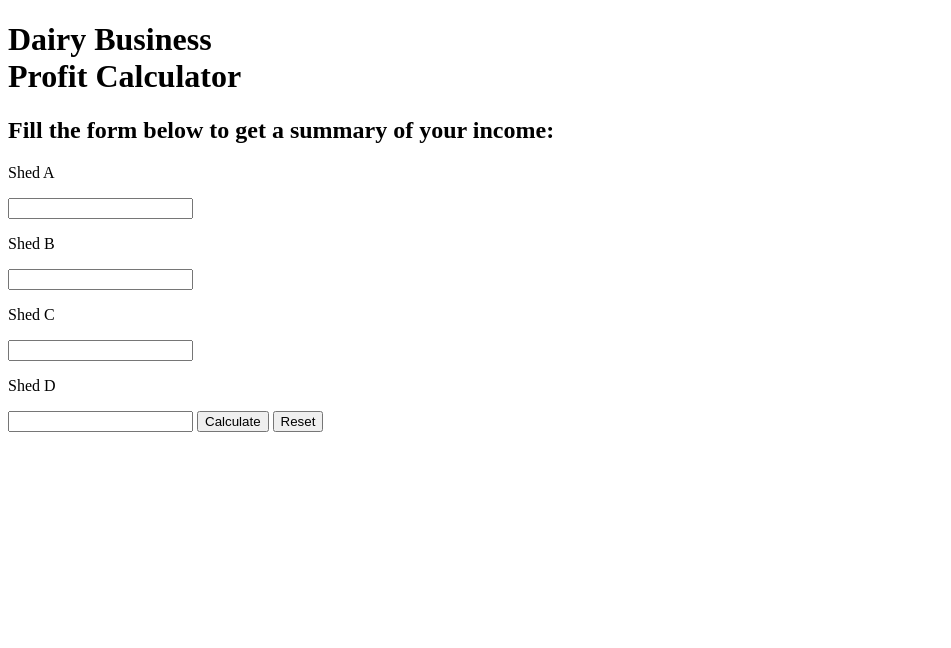
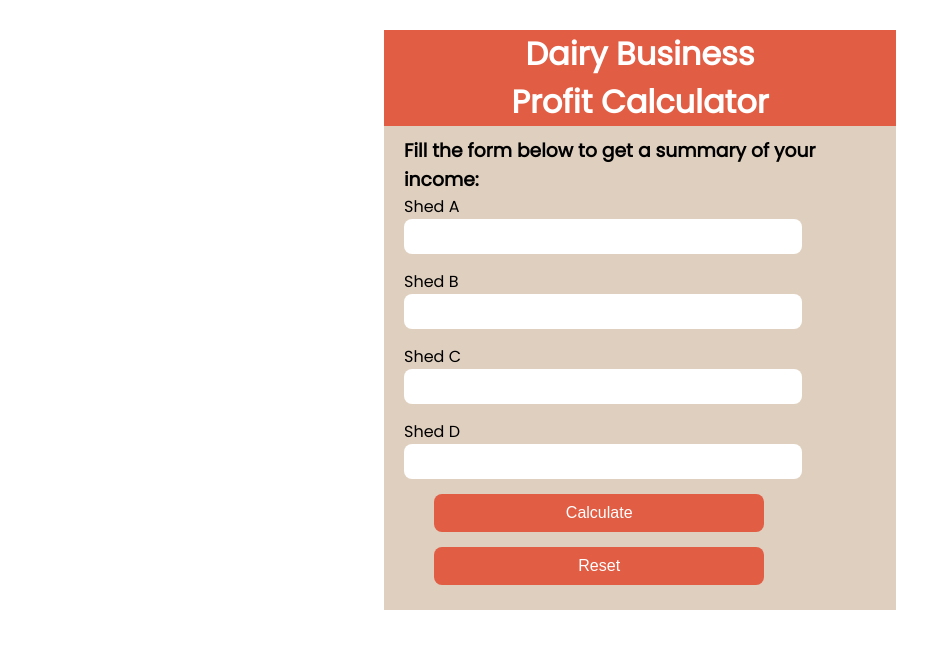
Before and after one commit to Maina-Francis/Profit-Calculator, a plain HTML site: page index.html in a window 1280 px wide. Shown: the whole page, without its empty margins (0-951 px from the left). Drawn offline with Linux system fonts and the light colour scheme.

Commit message:
styles the form section

```diff
--- a/assets/css/style.css
+++ b/assets/css/style.css
@@ -0,0 +1,41 @@
+*{
+    margin: 0;
+    padding: 0;
+}
+
+.container{
+    display: flex;
+    flex-direction: column;
+    justify-items: space-around;
+    width: 40%;
+    margin: auto;
+    padding: 10px 20px;
+    font-family: poppins;
+}
+.logo{
+    text-align: center;
+    margin: 20px 0 0 0;
+    background-color: #E15D44;
+    color: white;
+}
+form{
+    background-color: #DFCFBE;
+    padding: 10px 20px;
+}
+input{
+    width: 80%;
+    border: none;
+    border-radius: 8px;
+    padding: 10px;
+    margin-bottom: 15px;
+}
+button{
+    width: 70%;
+    margin:0 0 15px 30px;
+    padding: 10px;
+    border-radius: 8px;
+    border: none;
+    font-size: 16px;
+    background-color: #E15D44;
+    color: white
+}
--- a/index.html
+++ b/index.html
@@ -4,29 +4,32 @@
     <meta charset="UTF-8" />
     <meta http-equiv="X-UA-Compatible" content="IE=edge" />
     <meta name="viewport" content="width=device-width, initial-scale=1.0" />
-    <link rel="stylesheet" href="../Profit-Calculator/assets/css/style.css" />
+    <link rel="stylesheet" href="assets/css/style.css" />
+    <link rel="preconnect" href="https://fonts.googleapis.com" />
+    <link rel="preconnect" href="https://fonts.gstatic.com" crossorigin />
+    <link
+      href="https://fonts.googleapis.com/css2?family=Poppins&display=swap"
+      rel="stylesheet"
+    />
     <title>Profit Calculator</title>
   </head>
   <body>
     <!-- Header section -->
 
-    <div class="first-container">
+    <div class="container">
       <header class="nav-bar">
-        <div class="nav">
         <div class="logo">
           <h1>
             Dairy Business <br />
             Profit Calculator
           </h1>
         </div>
-        </div>
       </header>
-    </div>
 
       <!-- form section -->
       <div class="form">
         <form>
-        <h2>Fill the form below to get a summary of your income:</h2>
+          <h3>Fill the form below to get a summary of your income:</h3>
           <p>Shed A</p>
           <input type="number" required />
           <p>Shed B</p>
@@ -39,5 +42,6 @@
           <button class="btn-reset">Reset</button>
         </form>
       </div>
+    </div>
   </body>
 </html>
```
Lines whose indentation alone changed are shown as unchanged.
